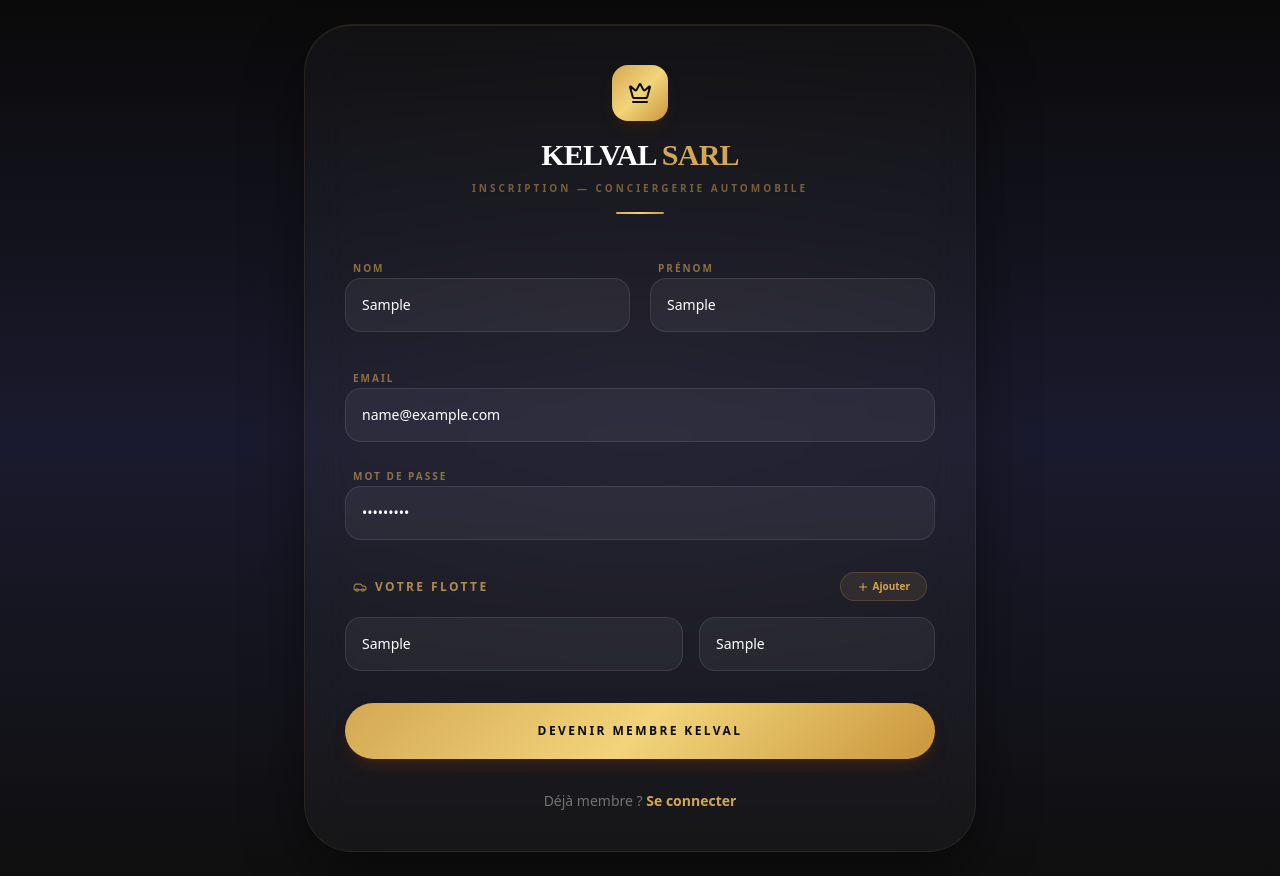
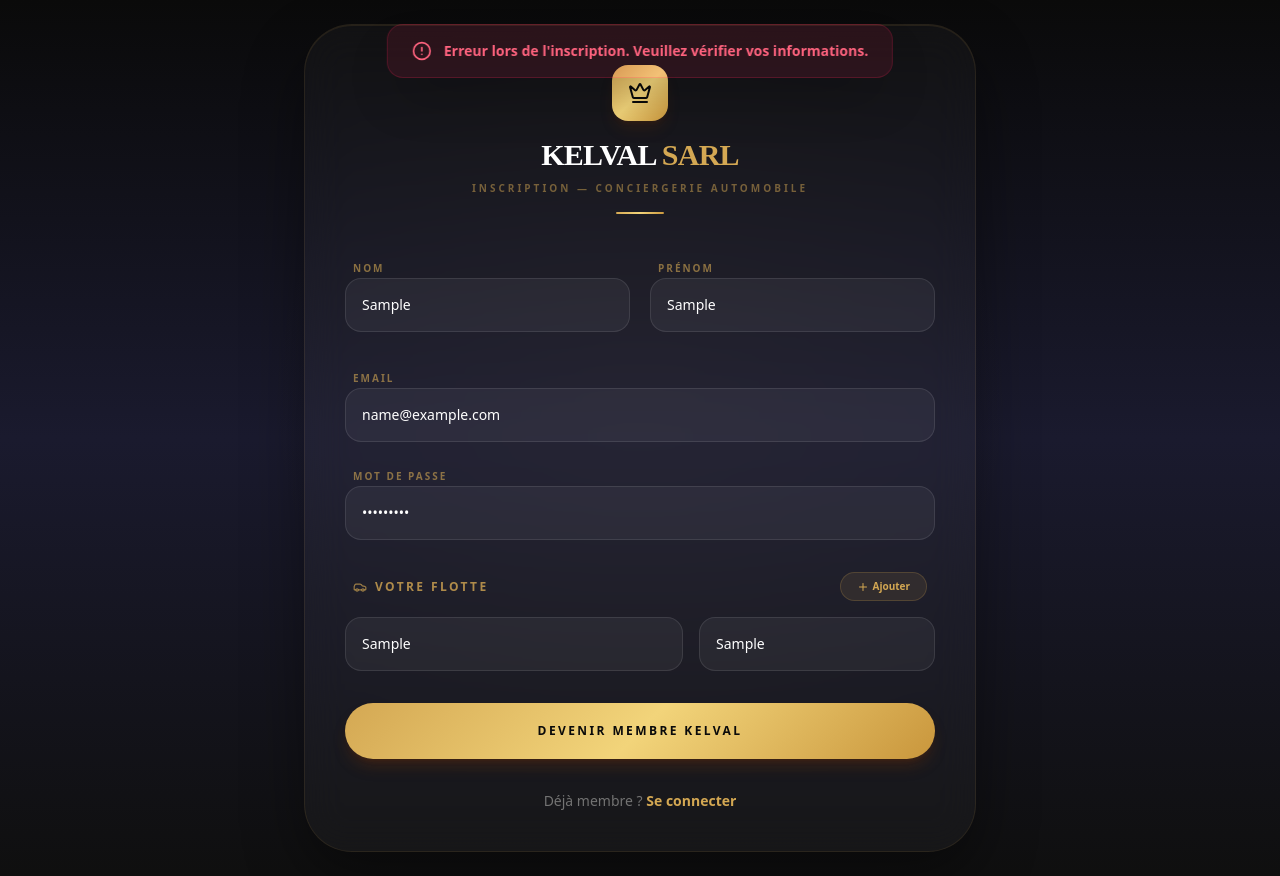
Before and after one commit to Ecmosplasmidou/AstradaPark_conciergerie, a React (Vite) app in the folder frontend/: page /register in a window 1280 px wide. Both pictures are taken after typing "Sample", "Sample", "name@example.com", "Sample123", "Sample", "Sample" into the empty fields and a click on the button "DEVENIR MEMBRE KELVAL". Built offline with nearby package versions, Linux system fonts and the light colour scheme; no server answers.

Commit message:
fix: url prod

```diff
--- a/frontend/src/pages/Register.tsx
+++ b/frontend/src/pages/Register.tsx
@@ -1,13 +1,14 @@
 import React, { useState } from 'react';
 import { useNavigate, Link } from 'react-router-dom';
-import { Car, Plus, Trash2, Crown } from 'lucide-react';
-import axios from 'axios';
+import { Car, Plus, Trash2, Crown, CheckCircle2, AlertCircle } from 'lucide-react';
+import api from '../services/api';
 
 const Register = () => {
   const [formData, setFormData] = useState({
     nom: '', prenom: '', email: '', password: ''
   });
   const [cars, setCars] = useState([{ model: '', plate: '' }]);
+  const [popup, setPopup] = useState<{show: boolean, type: 'success'|'error', message: string}>({ show: false, type: 'success', message: '' });
   const navigate = useNavigate();
 
   const handleAddCar = () => setCars([...cars, { model: '', plate: '' }]);
@@ -25,16 +26,31 @@ const Register = () => {
   const handleSubmit = async (e: React.FormEvent) => {
     e.preventDefault();
     try {
-      await axios.post('http://localhost:3000/auth/signup', { ...formData, cars });
-      alert('Bienvenue chez KELVAL SARL — votre compte a été créé.');
-      navigate('/login');
-    } catch (error) {
-      alert("Erreur lors de l'inscription");
+      await api.post('/auth/signup', { ...formData, cars });
+      setPopup({ show: true, type: 'success', message: 'Bienvenue chez KELVAL SARL — votre compte a été créé.' });
+      setTimeout(() => navigate('/login'), 2500);
+    } catch (error: any) {
+      const errorMsg = error.response?.data?.message || "Erreur lors de l'inscription. Veuillez vérifier vos informations.";
+      setPopup({ show: true, type: 'error', message: errorMsg });
+      setTimeout(() => setPopup(p => ({...p, show: false})), 4000);
     }
   };
 
   return (
     <div className="min-h-screen flex items-center justify-center p-4 sm:p-6 relative overflow-hidden" style={{ background: 'linear-gradient(180deg, #0A0A0A 0%, #1A1A2E 50%, #0F0F0F 100%)' }}>
+
+      {/* POPUP STYLÉE */}
+      {popup.show && (
+        <div className="fixed top-6 left-1/2 -translate-x-1/2 z-[100] animate-fade-in-up">
+          <div className={`px-5 sm:px-6 py-3 sm:py-4 rounded-2xl shadow-2xl border flex items-center gap-3 backdrop-blur-xl ${
+            popup.type === 'success' ? 'bg-emerald-500/10 border-emerald-500/20 text-emerald-400' : 'bg-rose-500/10 border-rose-500/20 text-rose-400'
+          }`}>
+            {popup.type === 'success' ? <CheckCircle2 size={20} className="shrink-0" /> : <AlertCircle size={20} className="shrink-0" />}
+            <p className="font-bold text-xs sm:text-sm">{popup.message}</p>
+          </div>
+        </div>
+      )}
+
       {/* Decorative ambient */}
       <div className="absolute top-0 left-1/2 -translate-x-1/2 w-[500px] sm:w-[800px] h-[500px] sm:h-[800px] rounded-full opacity-[0.025]" style={{ background: 'radial-gradient(circle, #D4A853 0%, transparent 70%)' }} />
 
--- a/frontend/src/services/api.ts
+++ b/frontend/src/services/api.ts
@@ -1,7 +1,8 @@
 import axios from 'axios';
 
 const api = axios.create({
-  baseURL: 'http://localhost:3000',
+  // Utilise l'URL de prod si elle est définie dans Vercel, sinon localhost en développement
+  baseURL: import.meta.env.VITE_API_URL || 'http://localhost:3000',
 });
 
 api.interceptors.request.use((config) => {
```
